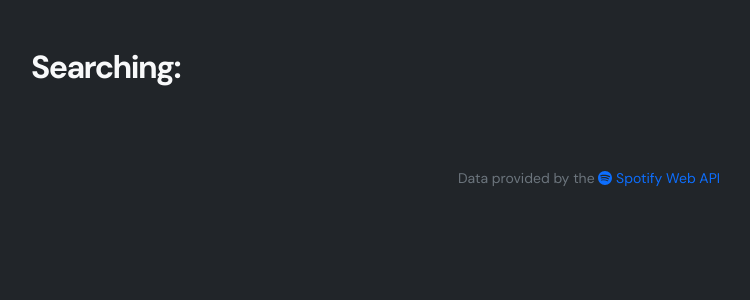
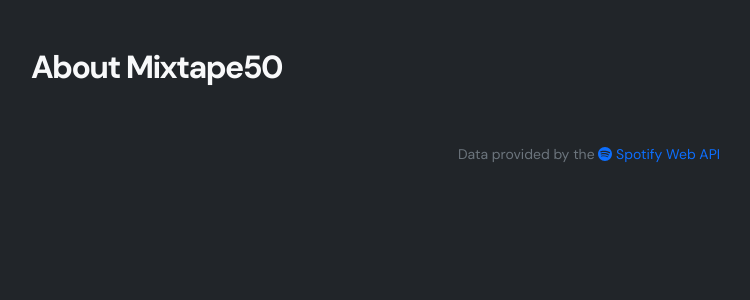
Before and after one commit to jchanke/mixtape50, a Flask app: page /about in a window 1280 px wide. Shown: the part 56-356 px from the top of the page, without its empty margins (51-801 px from the left). Run offline with Flask 2, Linux system fonts and the light colour scheme; some libraries are stand-ins or nearby versions.

Commit message:
Updated README.md

```diff
--- a/templates/about.html
+++ b/templates/about.html
@@ -5,7 +5,5 @@
 {% endblock %}
 
 {% block main %}
-    <h1 id="status" style="font-size: xx-large; font-weight: bold; letter-spacing: -0.05em">Searching:</h1>
-    <div id="tracks-list" class="d-flex flex-wrap align-items-center"></div>
-    <br>
+    <h1 id="status" style="font-size: xx-large; font-weight: bold; letter-spacing: -0.05em">About Mixtape50</h1>
 {% endblock%}
```
Also changed, not shown: README.md.
